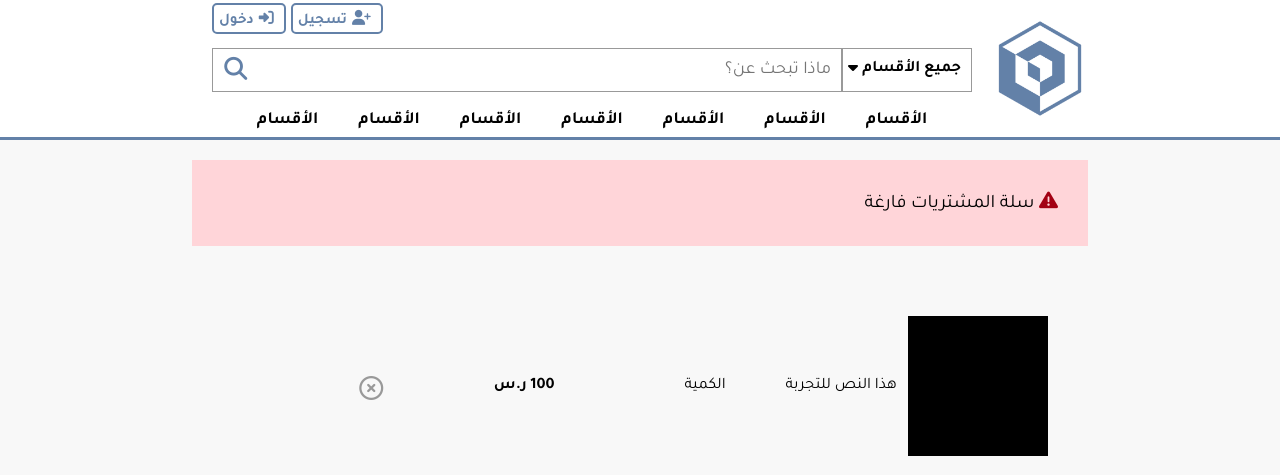
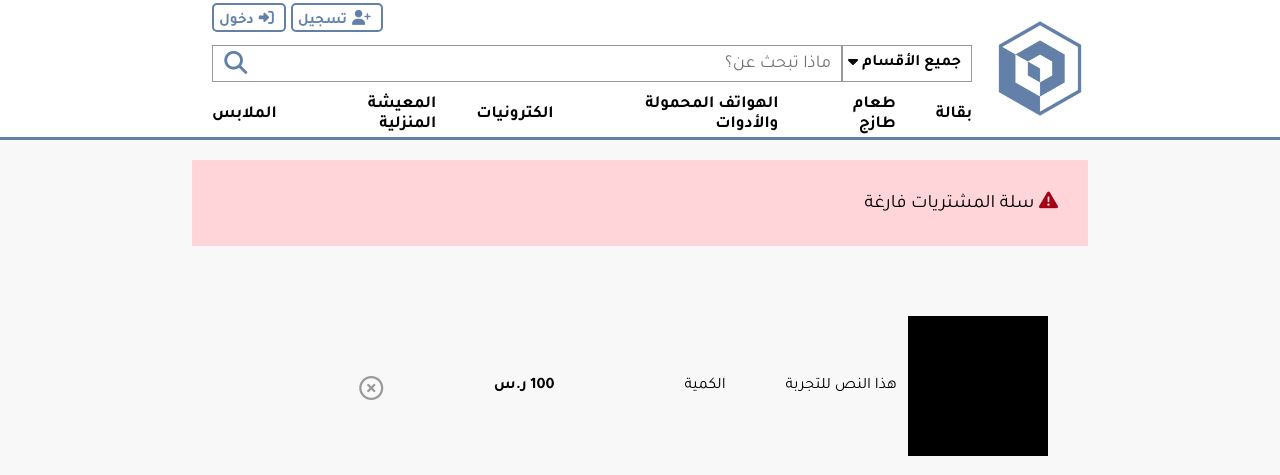
Before and after one commit to B0dda/espana, a PHP site: page /cart.php in a window 1280 px wide. Shown: the top 475 px of the page. Run offline with PHP 8.4, Linux system fonts and the light colour scheme; some libraries are stand-ins or nearby versions.

Commit message:
Changed categories names

```diff
--- a/includes/header.php
+++ b/includes/header.php
@@ -49,9 +49,13 @@
       </div>
     </div>
     <div class="bottom flex nav-buttons j-c">
-      <?php for ($i=0; $i <7 ; $i++) {
+
+      <?php
+      $items = ["بقالة", "طعام طازج","الهواتف المحمولة والأدوات","الكترونيات","المعيشة المنزلية","الملابس"];
+
+      foreach ($items as $item) {
         ?>
-        <div class="item">الأقسام</div>
+        <div class="item"><?php echo $item; ?></div>
         <?php
       } ?>
 
@@ -65,7 +69,7 @@
                 <?php
               for ($j=0; $j <rand(1,10) ; $j++) {
                 ?>
-                <div class="item"><a href="#">XXXX</a></div>
+                <div class="item"><a href="#">مثال</a></div>
                 <?php
               }
               ?>
```
Also changed, not shown: uploads/slider_test/photo_2020-08-24_19-38-02.jpg (added).
